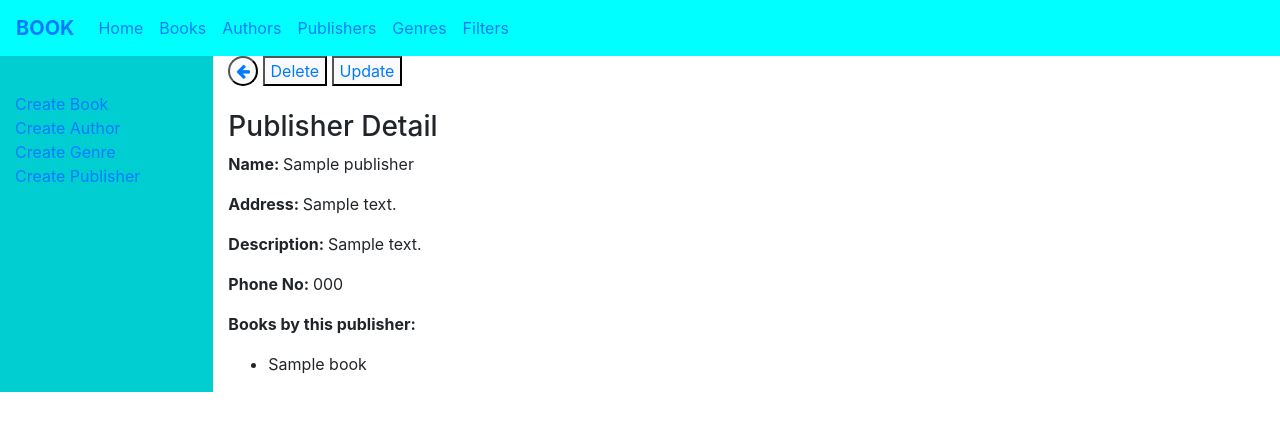
After one commit to Mithilesh-M/django-bookapp, a Django app: page /bookapp/publisher/detail/1 in a window 1280 px wide. The commit adds this page. Shown: the top 431 px of the page. Run offline with Django 3.2, Linux system fonts and the light colour scheme; tables that the repository leaves empty hold one stand-in row (values such as "Sample post"); some libraries are stand-ins or nearby versions.

Commit message:
Add publisher detail view in book app
Add publisher detail view

```diff
--- /dev/null
+++ b/bookapp/templates/bookapp/publisher_detail.html
@@ -0,0 +1,35 @@
+{% extends "base_generic.html" %}
+
+{% block content %}
+{% load static %}
+  <button style="border-radius: 50%;border-color: black;" disabled>
+    <a href="{% url 'publisher-list' %}">
+    <i class="fa fa-arrow-left" onmouseover = "this.style.color = 'black'" onmouseout = "this.style.color = 'blue'" ></i>
+    </a>
+  </button>
+  <button style="border-color: black;" disabled>
+    <a onmouseover = "this.style.color = 'black'" onmouseout = "this.style.color = 'blue'" href="{% url 'publisher-delete' publisher.id %}" style="text-decoration: none;">Delete
+    </a>
+  </button>
+  <button style="border-color: black;" disabled>
+    <a onmouseover = "this.style.color = 'black'" onmouseout = "this.style.color = 'blue'" href="{% url 'publisher-update' publisher.id %}" style="text-decoration: none;">Update
+    </a>
+  </button>
+  <br><br>
+  <h3>Publisher Detail</h3>
+  <p><strong>Name: </strong>{{ publisher.name }}</p>
+  <p><strong>Address: </strong>{{ publisher.address }}</p>
+  <p><strong>Description: </strong>{{ publisher.description }}</p>
+  <p><strong>Phone No: </strong>{{ publisher.phone }}</p>
+  <p><strong>Books by this publisher: </strong></p>
+    {% if publisher.book_set.all %}
+      <ul>
+        {% for book in publisher.book_set.all %}
+          <li>{{ book }}</li>
+        {% endfor %}
+      </ul>
+    {% else %}
+      No book by this publisher
+    {% endif %}
+  </p>
+{% endblock %}
--- a/bookapp/templates/bookapp/publisher_list.html
+++ b/bookapp/templates/bookapp/publisher_list.html
@@ -17,7 +17,7 @@
           <table style="width:100%">
             {% for publisher in publisher_list %}
             <tr>
-              <th style="text-align: center;"><a class="mylist-ele" href="">{{ publisher.name }}</a></th>
+              <th style="text-align: center;"><a class="mylist-ele" href="{% url 'publisher-detail' publisher.id %}">{{ publisher.name }}</a></th>
               <th><button class="mybutton"><a href="{% url 'publisher-delete' publisher.id %}">Delete</a></button></th>
               <th><button class="mybutton"><a href="{% url 'publisher-update' publisher.id %}">Update</a></button></th>
             </tr>
--- a/bookapp/urls.py
+++ b/bookapp/urls.py
@@ -21,5 +21,6 @@ urlpatterns = [
     path('publisher/', views.Publisherlistview.as_view(), name='publisher-list'),
     path('publisher/create', views.Publishercreateview.as_view(), name='publisher-create'),
     path('publisher/delete/<int:pk>', views.Publisherdeleteview.as_view(), name='publisher-delete'),
+    path('publisher/detail/<int:pk>', views.Publisherdetailview.as_view(), name='publisher-detail'),
     path('publisher/update/<int:pk>', views.Publisherupdateview.as_view(), name='publisher-update'),
 ]
--- a/bookapp/views.py
+++ b/bookapp/views.py
@@ -89,3 +89,6 @@ class Publisherupdateview(generic.UpdateView):
     model = Publisher
     fields = ['name','address','description','phone']
     success_url = reverse_lazy('publisher-list')
+
+class Publisherdetailview(generic.DetailView):
+    model = Publisher
```
